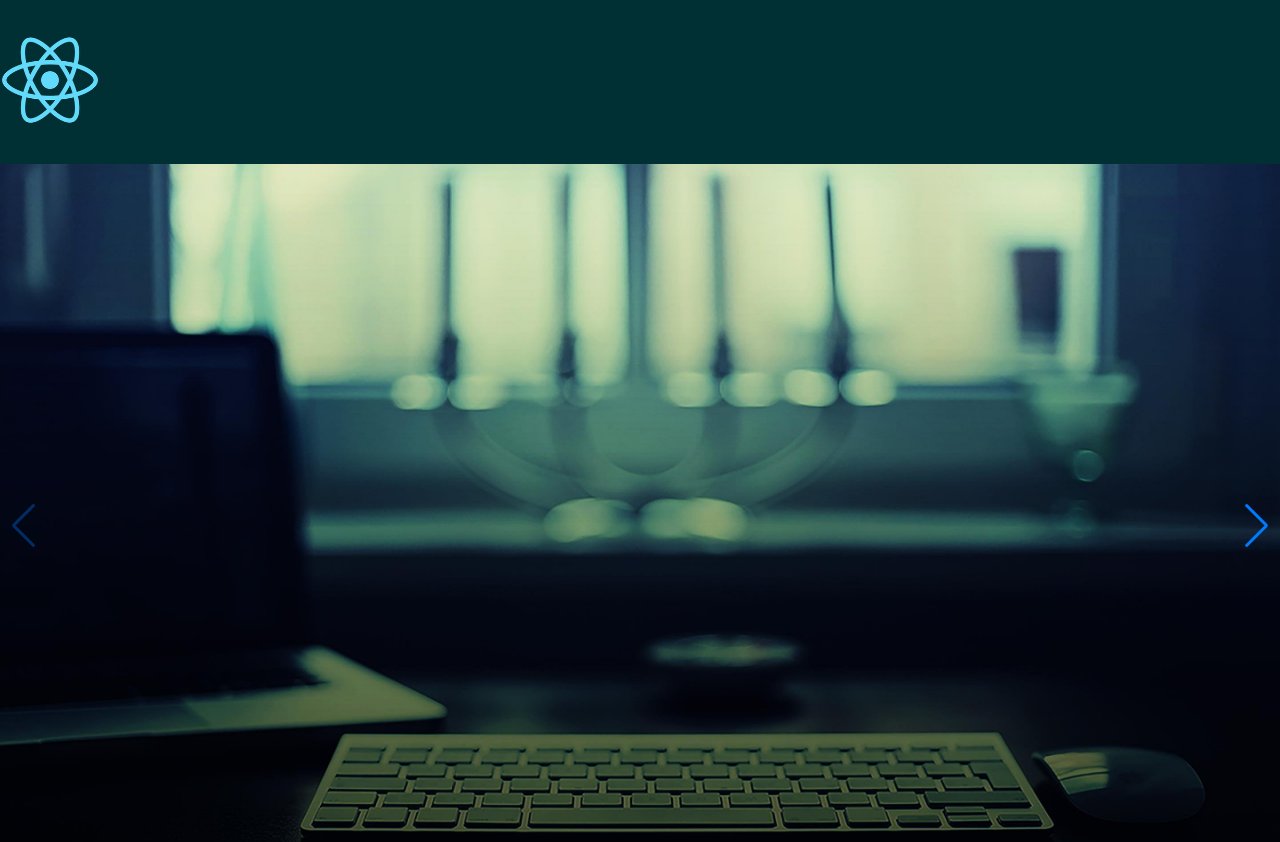
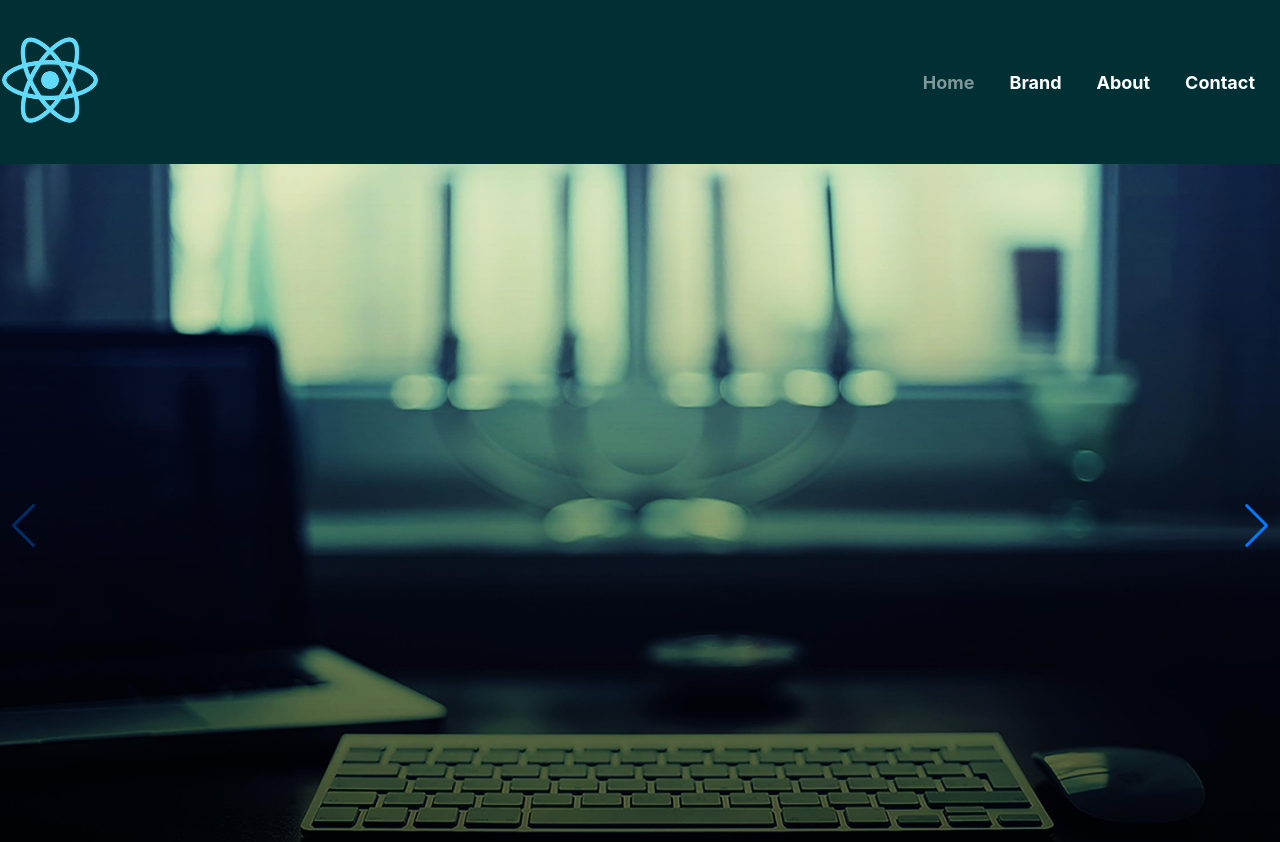
Before and after one commit to mustafaevv/anons, a React (Create React App) app: page / in a window 1280 px wide. Shown: the top 842 px of the page. Built offline with nearby package versions, Linux system fonts and the light colour scheme.

Commit message:
header component media finished

```diff
--- a/src/components/Header/Header.module.scss
+++ /dev/null
@@ -1,108 +0,0 @@
-.header {
-  background: #002f34;
-  padding-top: 30px;
-  padding-bottom: 30px;
-
-  &__content {
-    display: flex;
-    justify-content: space-between;
-    align-items: center;
-    padding-left: 0;
-  }
-
-  &__logo {
-    width: 100px;
-  }
-  &__button {
-    border: none;
-    outline: none;
-    background: none;
-    color: #fff;
-    visibility: hidden;
-    opacity: 0;
-    font-size: 35px;
-  }
-  &__list {
-    display: flex;
-    align-items: center;
-    list-style: none;
-  }
-  &__link {
-    text-decoration: none;
-    font-size: 18px;
-    text-transform: capitalize;
-    margin-left: 35px;
-    color: white;
-    font-weight: bold;
-    transition: 0.5s color;
-
-    &:hover,
-    &-active {
-      color: #7f9799;
-    }
-  }
-}
-
-@media (max-width: 992px) {
-  .header__button {
-    visibility: visible;
-    opacity: 1;
-  }
-
-  .header__list {
-    position: fixed;
-    top: 0;
-    left: 0;
-    height: 100%;
-    width: 100%;
-    display: flex;
-    align-items: center;
-    justify-content: center;
-    flex-direction: column;
-    gap: 1.5rem;
-    background: black;
-    transition: 0.5s;
-    transform: translateY(0);
-    z-index: 2;
-  }
-  .header__link{
-    margin-left: 0;
-
-  }
-  .open {
-    display: block;
-  }
-  .header__button-close {
-    position: absolute;
-    top: 6%;
-    right: 4%;
-  }
-}
-
-// @media (max-width: 992px) {
-//   .header__list {
-//     position: fixed;
-//     background: rgb(0, 37, 129);
-//     width: 100%;
-//     height: 140%;
-//     flex-direction: column;
-//     align-items: center;
-//     z-index: 2;
-//     transform: translateY(32%);
-//     gap: 2rem;
-//     transition: 0.5s transform  ;
-//     padding-top: 150px;
-//   }
-//   .header__link{
-//     margin-left: 0;
-//   }
-//   .header__button-show,
-//   .header__button-close {
-//     display: block;
-//   }
-//   .header__button-close {
-//     position: absolute;
-//     top: 10%;
-//     right: 7%;
-//   }
-// }
--- /dev/null
+++ b/src/components/Header/index.css
@@ -0,0 +1,123 @@
+.header {
+  background: #002f34;
+  padding-top: 30px;
+  padding-bottom: 30px;
+}
+
+.header__content {
+  display: flex;
+  justify-content: space-between;
+  align-items: center;
+  padding-left: 0;
+}
+
+.header__logo {
+  width: 100px;
+}
+
+.header__button {
+  border: none;
+  outline: none;
+  background: none;
+  color: #fff;
+  visibility: hidden;
+  opacity: 0;
+  font-size: 35px;
+}
+
+.header__list {
+  display: flex;
+  align-items: center;
+  list-style: none;
+}
+
+.header__link {
+  text-decoration: none;
+  font-size: 18px;
+  text-transform: capitalize;
+  margin-left: 35px;
+  color: white;
+  font-weight: bold;
+  transition: 0.5s color;
+}
+
+.header__link:hover,
+.header__link-active {
+  color: #7f9799;
+  text-decoration: none;
+  font-size: 18px;
+  text-transform: capitalize;
+  margin-left: 35px;
+  font-weight: bold;
+}
+
+@media (max-width: 992px) {
+  .nav-btn {
+    visibility: visible;
+    opacity: 1;
+  }
+
+  .header__list {
+    position: fixed;
+    top: 0;
+    left: 0;
+    height: 100%;
+    width: 100%;
+    display: flex;
+    align-items: center;
+    justify-content: center;
+    flex-direction: column;
+    gap: 1.5rem;
+    background: black;
+    transition: 0.5s;
+    transform: translateY(-100%);
+    z-index: 2;
+  }
+
+  .open {
+    transform: none;
+  }
+
+  .nav-close-btn {
+    position: absolute;
+    top: 5%;
+    right: 5%;
+  }
+}
+
+
+/* * {
+  margin: 0;
+  padding: 0;
+  box-sizing: border-box;
+}
+
+.nav-btn {
+  padding: 10px;
+  background: transparent;
+  border: none;
+  outline: none;
+  color: white;
+  cursor: pointer;
+  font-size: 25px;
+  visibility: hidden;
+  opacity: 0;
+}
+
+@media (max-width: 992px) {
+  .nav-btn {
+    visibility: visible;
+    opacity: 1;
+  }
+
+
+  .open {
+    transform: none;
+  }
+
+  .nav-close-btn {
+    position: absolute;
+    top: 5%;
+    right: 5%;
+  }
+} */
--- a/src/components/Header/index.jsx
+++ b/src/components/Header/index.jsx
@@ -1,6 +1,5 @@
-import React, { useState } from "react";
+import React, { useRef } from "react";
 import { useLocation, Link } from "react-router-dom";
-import classNames from "classnames";
 import { FontAwesomeIcon } from "@fortawesome/react-fontawesome";
 import { faBars, faClose } from "@fortawesome/free-solid-svg-icons";
 
@@ -8,49 +7,37 @@ import Container from "../../layout/Container";
 import category from "../../router";
 import logo from "../../images/logo192.png";
 
-import classes from "./Header.module.scss";
+import "./index.css";
 
 const Header = () => {
   const location = useLocation();
-  const [opened, setOpened] = useState(false);
-  const open = () => setOpened(true);
-  const close = () => setOpened(false);
+  const navRef = useRef();
+  const show = () => navRef.current.classList.toggle("open");
   return (
-    <header className={classes["header"]}>
-      <Container className={classes["header__content"]}>
+    <header className="header">
+      <Container className="header__content">
         <Link to="/">
-          <img
-            className={classes["header__logo"]}
-            src={logo}
-            alt="React Logo"
-          />
+          <img className="header__logo" src={logo} alt="React Logo" />
         </Link>
-        <button
-          onClick={open}
-          className={classNames(classes["header__button"])}
-        >
+        <button onClick={show} className="nav-btn header__button">
           <FontAwesomeIcon icon={faBars} />
         </button>
-        {opened && (
-          <ul className={classes["header__list"]}>
+        <ul ref={navRef} className="header__list">
           <button
-              onClick={close}
-              className={classNames(
-                classes["header__button"],
-                classes["header__button-close"]
-              )}
+            onClick={show}
+            className="header__button nav-btn nav-close-btn "
           >
             <FontAwesomeIcon icon={faClose} />
           </button>
           {category.map((item, index) => (
             <li key={index}>
               <Link
-                  className={classNames(
-                    classes["header__link"],
+                className={
+                  ("header__link",
                   location.pathname === item.link
-                      ? classes["header__link-active"]
-                      : ""
-                  )}
+                    ? "header__link-active"
+                    : "header__link")
+                }
                 to={item.link}
               >
                 {item.text}
@@ -58,7 +45,6 @@ const Header = () => {
             </li>
           ))}
         </ul>
-        )}
       </Container>
     </header>
   );
--- a/src/page/Category/index.jsx
+++ b/src/page/Category/index.jsx
@@ -10,7 +10,6 @@ import ContactFooter from "../../components/ContactFooter";
 const Category = () => {
   const { type } = useParams();
   const [data, setData] = useState(null);
-
   useEffect(() => {
     const fetchData = async () => {
       const res = await fetch(
--- a/src/page/Home/index.jsx
+++ b/src/page/Home/index.jsx
@@ -8,7 +8,9 @@ const Home = () => {
   return (
     <>
       <Header />
-      <Carousel />
+      <main>
+        <Carousel />
+      </main>
       <ContactFooter />
     </>
   );
```
Lines whose indentation alone changed are shown as unchanged.
